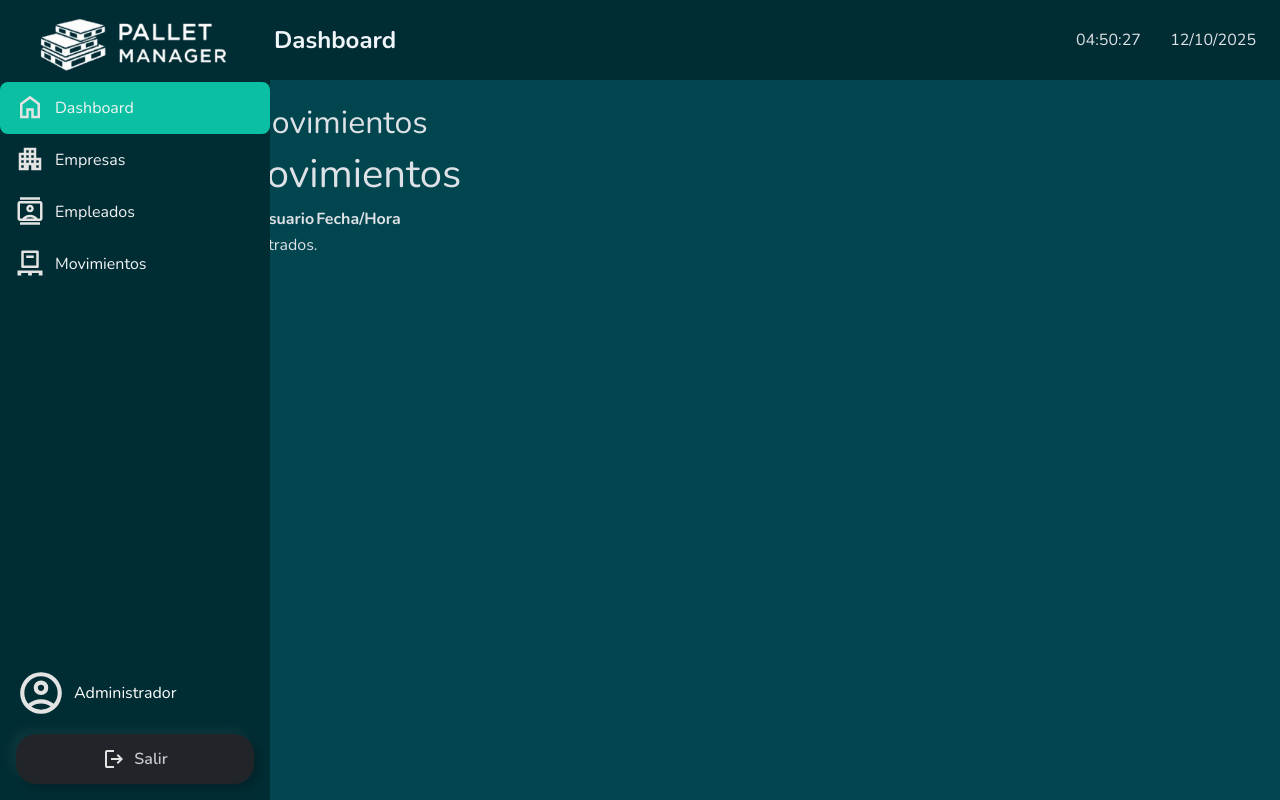
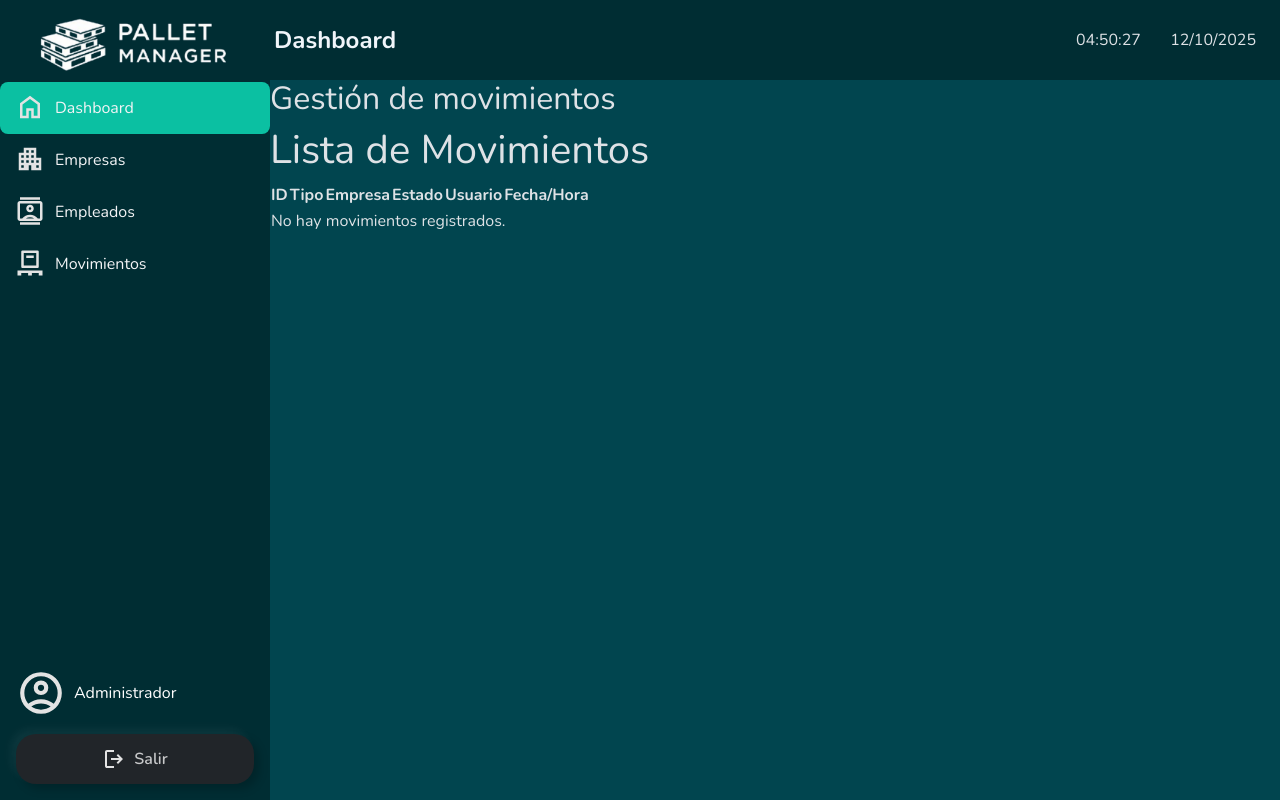
Before and after one commit to FolkodeGroup/Intercambio-de-Pallets-Modulo1, a Django app: page /movimientos/movimientos/ in a window 1280 px wide. Run offline with Django 5.2, Linux system fonts and the light colour scheme; data that the repository does not hold is empty; some libraries are stand-ins or nearby versions.

Commit message:
actualización diseño base para que el contenido no se tape con el sidebar

```diff
--- a/pallet_manager/mysite/static/css/style.css
+++ b/pallet_manager/mysite/static/css/style.css
@@ -1,4 +1,7 @@
-
+.container-fluid{
+    padding-left: 270px;
+    margin: 0 !important;
+}
 .sidebar {
     background: #002D33;
     width: 270px;
--- a/pallet_manager/mysite/templates/base.html
+++ b/pallet_manager/mysite/templates/base.html
@@ -12,12 +12,14 @@
     <!-- CSS global -->
     <link rel="stylesheet" href="{% static 'css/style.css' %}">
 
+    <!-- Bloque para CSS o scripts específicos de cada app -->
+    {% block head %}{% endblock %}
+
 </head>
 <body style="background: #01454F;">
     {% include 'includes/header.html'%}
-    {% include 'includes/sidebar.html' %}
 
-    <div class="container mt-4">
+    <div class="container-fluid mt-4">
         {% block content %}
         <!-- El contenido de las otras páginas (hijas) se insertará aquí -->
 
--- a/pallet_manager/mysite/templates/includes/sidebar.html
+++ b/pallet_manager/mysite/templates/includes/sidebar.html
@@ -27,7 +27,7 @@
             Empleados</a>
         </li>
         <li>
-            <a href="#" class="nav-link">
+            <a href="{% url 'movimientos'%}" class="nav-link">
                 <svg xmlns="http://www.w3.org/2000/svg" height="30px" viewBox="0 -960 960 960" width="30px" fill="#e3e3e3"><path d="M80-80v-160h800v160H760v-80H540v80H420v-80H200v80H80Zm160-240q-17 0-28.5-11.5T200-360v-480q0-17 11.5-28.5T240-880h480q17 0 28.5 11.5T760-840v480q0 17-11.5 28.5T720-320H240Zm40-80h400v-400H280v400Zm80-240h240v-80H360v80Zm-80 240v-400 400Z"/></svg>
             Movimientos</a>
         </li>
```
